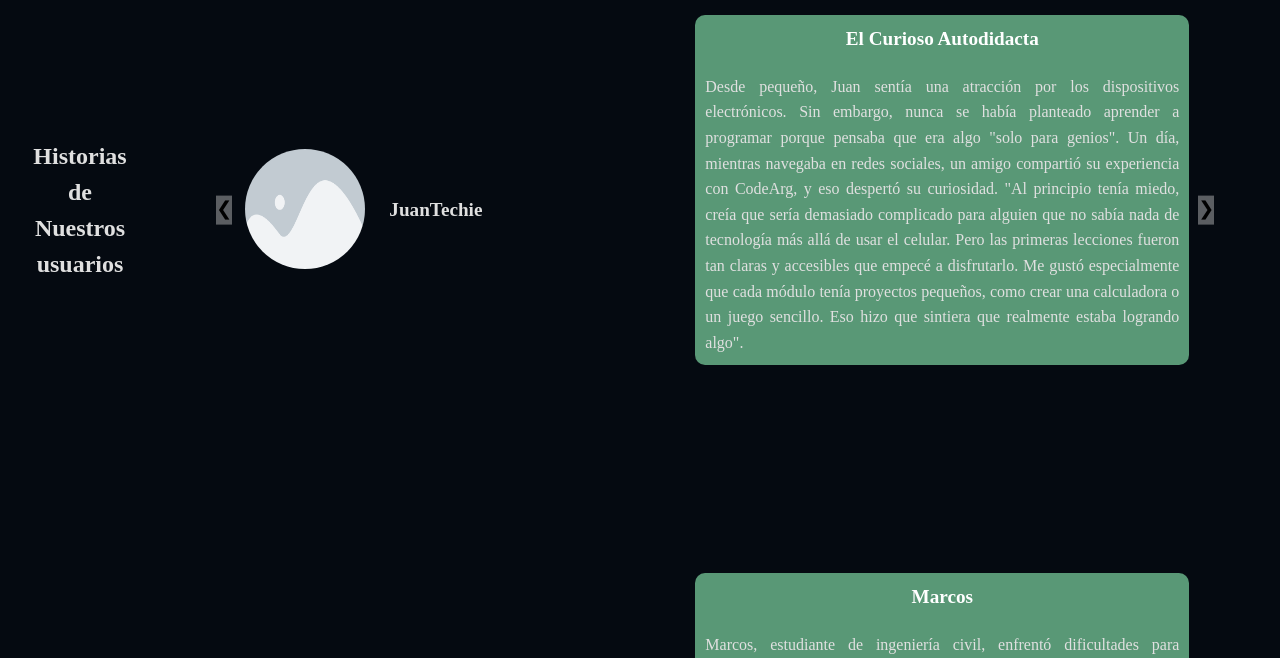
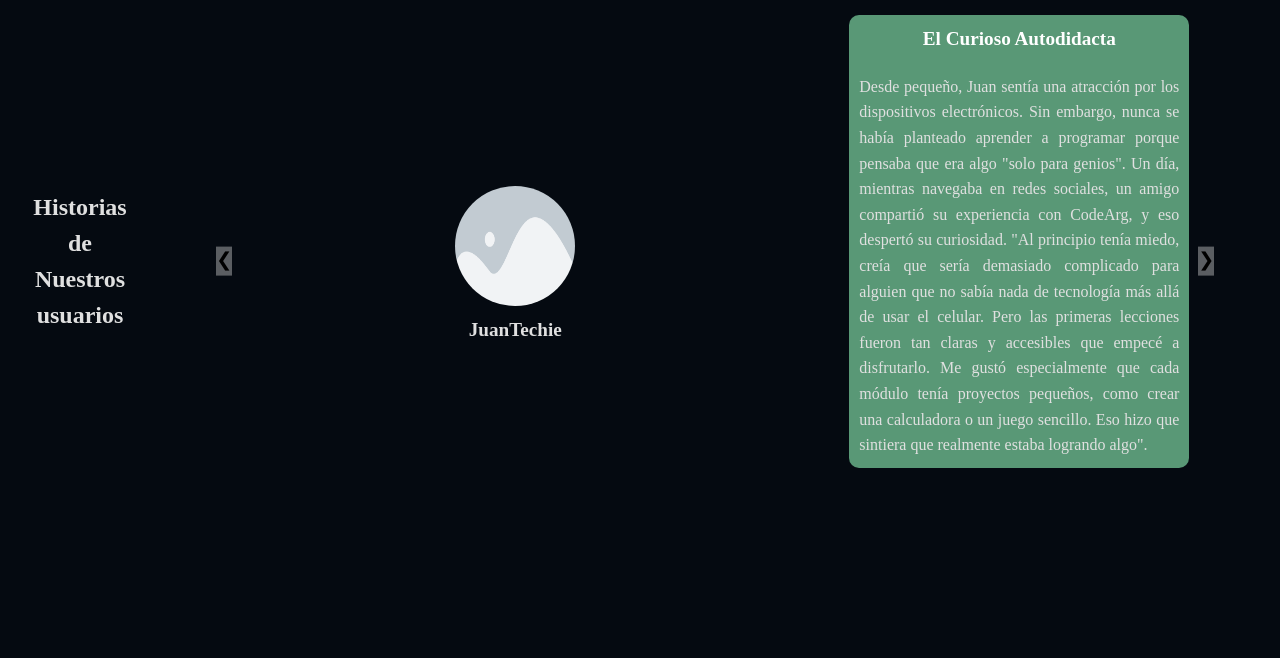
Before and after one commit to Monti-py/Proyecto-FEC, a plain HTML site: page blog.html in a window 1280 px wide. Shown: the part 69-727 px from the top of the page. Drawn offline with Linux system fonts and the light colour scheme; a web font is replaced by a local one.

Commit message:
cambio chiquito en blog

```diff
--- a/styles/blog.css
+++ b/styles/blog.css
@@ -114,7 +114,13 @@ nav ul li:hover .dropdown-content {
 .usuario-container {
     display: flex;
     flex-direction: column;
+    align-items: center;
     padding: 10px;
+}
+
+.usuario-perfil {
+    display: flex;
+    flex-direction: column;
 }
 
 .usuario-perfil img {
@@ -241,7 +247,7 @@ nav ul li:hover .dropdown-content {
         height: 120px;
     }
 
-    .usuario-texto {
+    /* .usuario-texto {
         max-width: 50%;
-    }
+    } */
 }
```
